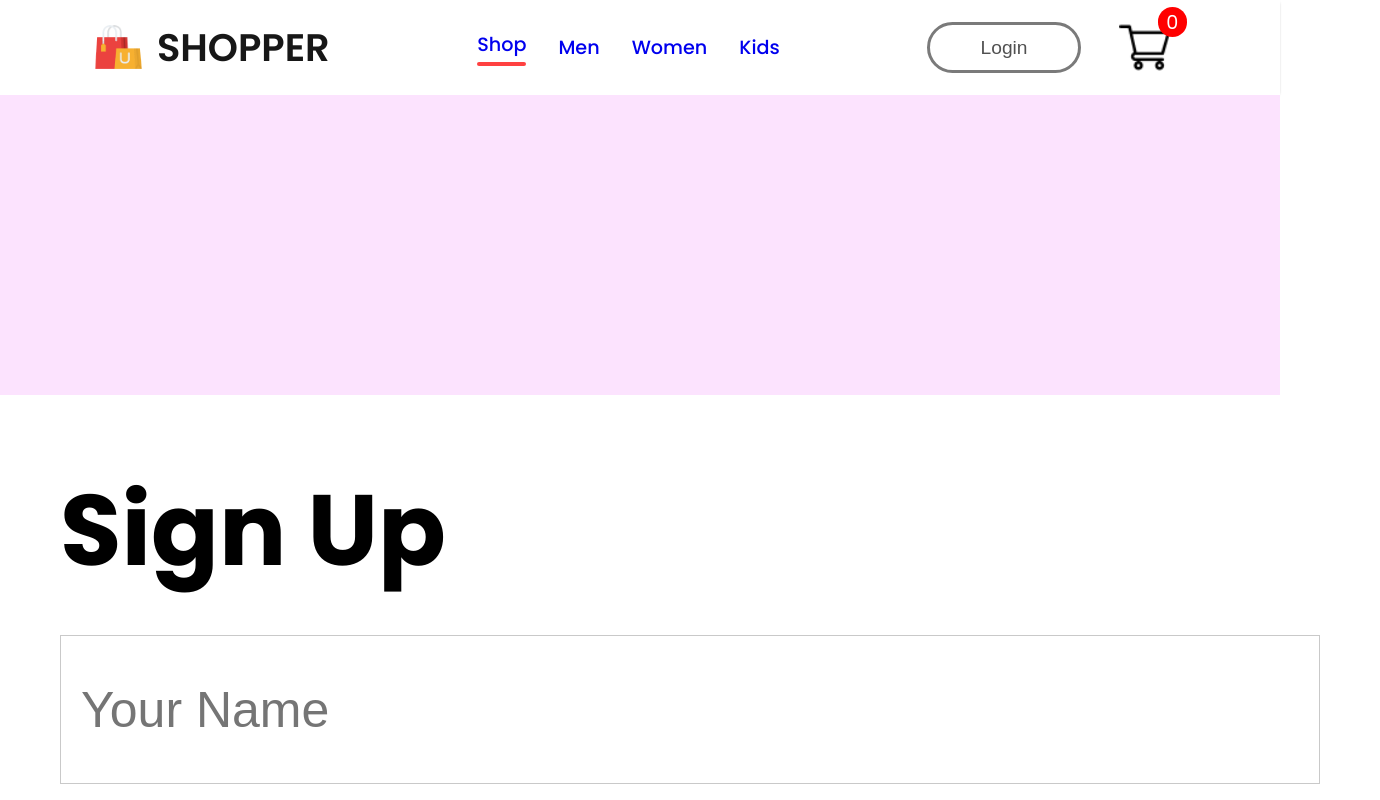
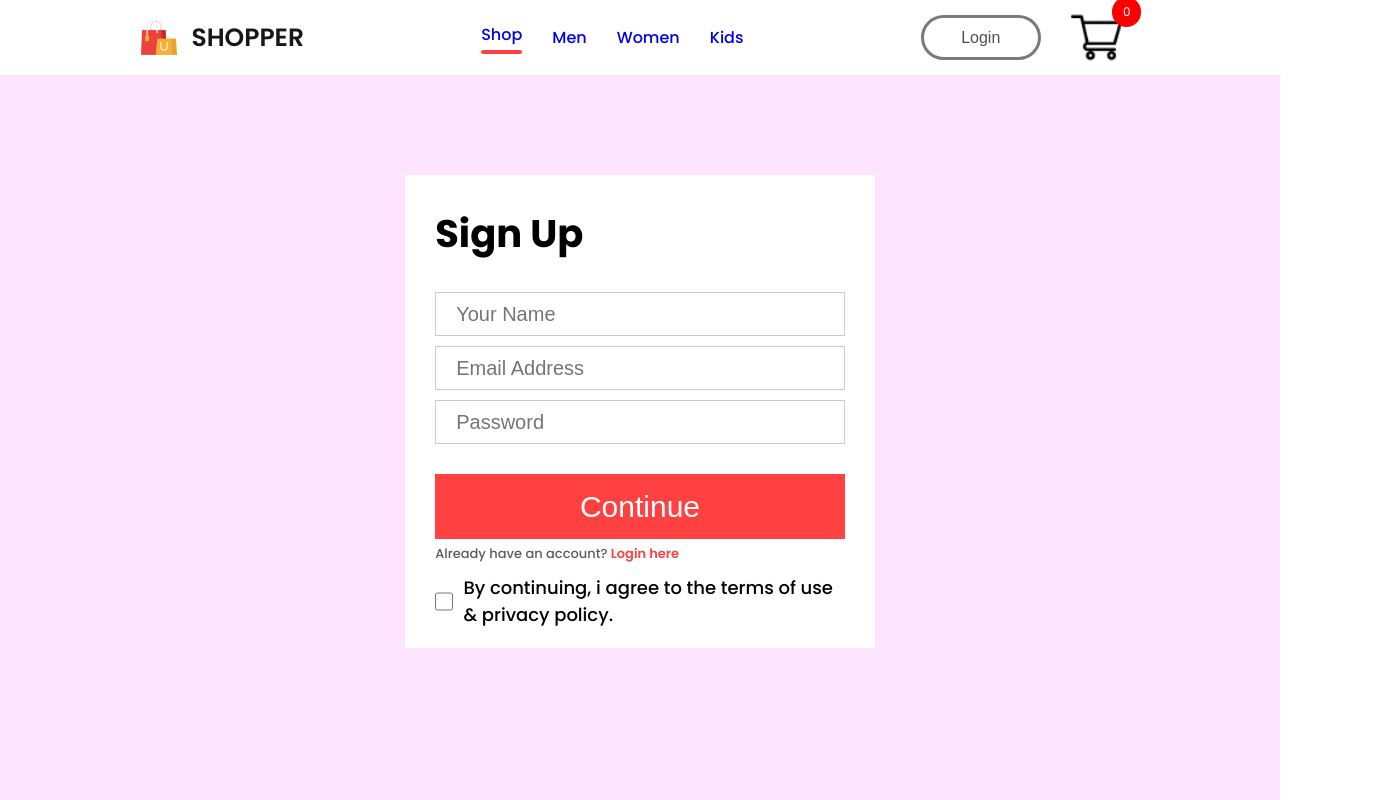
Before and after one commit to 75tyle/frontend, a React (Create React App) app: page /login in a window 1280 px wide. Shown: the top 800 px of the page, 1380 px wide, since content can reach past the window. Built offline with nearby package versions, Linux system fonts and the light colour scheme.

Commit message:
items count in navbar

```diff
--- a/src/Components/Navbar/Navbar.css
+++ b/src/Components/Navbar/Navbar.css
@@ -89,3 +89,53 @@
     background: red;
     color: white;
 }
+
+@media(max-width:1280px){
+    .navbar{
+        padding: 12px 50px;
+    }
+    .nav-logo img{
+        width: 40px;
+    }
+    .nav-logo p{
+        font-size: 25px;
+    }
+    .nav-menu{
+        gap: 30px;
+        font-size: 16px;
+    }
+    .nav-login-cart{
+        gap: 30px;
+    }
+    .nav-login-cart button{
+        width: 120px;
+        height: 45px;
+        font-size: 16px;
+    }
+    .nav-cart-count{
+        margin-left: -40px;
+        font-size: 12px;
+    }
+}
+
+@media(max-width:1024px){
+    .navbar{
+        padding: 12px 30px;
+    }
+    .nav-menu{
+        gap: 25px;
+        font-size: 14px;
+    }
+    .nav-login-cart button{
+        width: 80px;
+        height: 35px;
+        font-size: 14px;
+    }
+    .nav-login-cart img{
+        width: 30px;
+    }
+    .nav-cart-count{
+        width: 18px;
+        height: 18px;
+    }
+}
--- a/src/Components/Navbar/Navbar.jsx
+++ b/src/Components/Navbar/Navbar.jsx
@@ -1,12 +1,15 @@
-import React, { useState } from 'react'
+import React, { useContext, useState } from 'react'
 
 import './Navbar.css'
 import logo from '../Assets/logo.png'
 import cart_icon from '../Assets/cart_icon.png'
 import { Link } from 'react-router-dom'
+import { ShopContext } from '../../Context/ShopContext'
+
 const Navbar = () => {
 
     const [menu,setMenu] = useState("shop");
+    const {getTotalCartItems}= useContext(ShopContext);
 
 
   return (
@@ -24,7 +27,7 @@ const Navbar = () => {
       <div className="nav-login-cart">
         <Link to='/login'><button>Login</button></Link>
         <Link to='/cart'><img src={cart_icon} alt="" /></Link>
-        <div className="nav-cart-count">0</div>
+        <div className="nav-cart-count">{getTotalCartItems()}</div>
       </div>
     </div>
   )
--- a/src/Context/ShopContext.jsx
+++ b/src/Context/ShopContext.jsx
@@ -40,7 +40,18 @@ const ShopContextProvider = (props) => {
         return totalAmount;
     }
 
-    const contextValue = {getTotalCartAmount,all_product,cartItems,addToCart,removeFromCart};
+    const getTotalCartItems = ()=>{
+        let totalItem = 0;
+        for(const item in cartItems){
+            if(cartItems[item]>0)
+            {
+                totalItem+=cartItems[item];
+            }
+        }
+        return totalItem;
+    }
+
+    const contextValue = {getTotalCartItems,getTotalCartAmount,all_product,cartItems,addToCart,removeFromCart};
 
     return (
         <ShopContext.Provider value={contextValue}>
--- a/src/Pages/CSS/LoginSignup.css
+++ b/src/Pages/CSS/LoginSignup.css
@@ -2,55 +2,55 @@
     width: 100%;
     height: 80vh;
     background: #fce3fe;
-    padding-top: 300px;
+    padding-top: 100px;
 }
 
 .loginsignup-container{
-    width: 1260px;
+    width: 32vw;
     /* height: 1440px; */
     background: white;
     margin: auto;
-    padding: 40px 60px;
+    padding: 10px 30px;
 }
 
 .loginsignup-container h1{
-    font-size: 100px;
+    font-size: 3vw;
     margin: 20px 0px;
 }
 
 .loginsign-fields{
     display: flex;
     flex-direction: column;
-    gap: 29px;
+    gap: 10px;
     margin-top: 30px;
 }
 
 .loginsign-fields input{
-    height: 145px;
+    height: 40px;
     /* width: 100%; */
     padding-left: 20px;
     border: 1px solid #c9c9c9;
     outline: none;
     color: #5c5c5c;
-    font-size: 50px;
+    font-size:20px;
 }
 
 .loginsignup-container button{
     width: 100%;
-    height: 145px;
+    height: 65px;
     color: white;
     background: #ff4141;
     margin-top: 30px;
     border: none;
-    font-size: 50px;
+    font-size: 30px;
     font-weight: 500;
     cursor: pointer;
 }
 
 .loginsignup-login{
-    margin-top: 50px;
+    margin-top: 5px;
     color: #5c5c5c;
-    font-size: 50px;
+    font-size: 13px;
     font-weight: 500;
 }
 
@@ -62,14 +62,14 @@
 .loginsignup-agree{
     display: flex;
     align-items: center;
-    margin-top: 55px;
-    margin-bottom: 55px;
-    gap: 32px;
-    font-size: 50px;
+    margin-top: 10px;
+    margin-bottom: 10px;
+    gap: 10px;
+    font-size: 18px;
     font-weight: 500;
 }
 
 .checkbox-style{
-    width: 80px;
-    height: 80px;
+    width: 25px;
+    height: 25px;
 }
```
